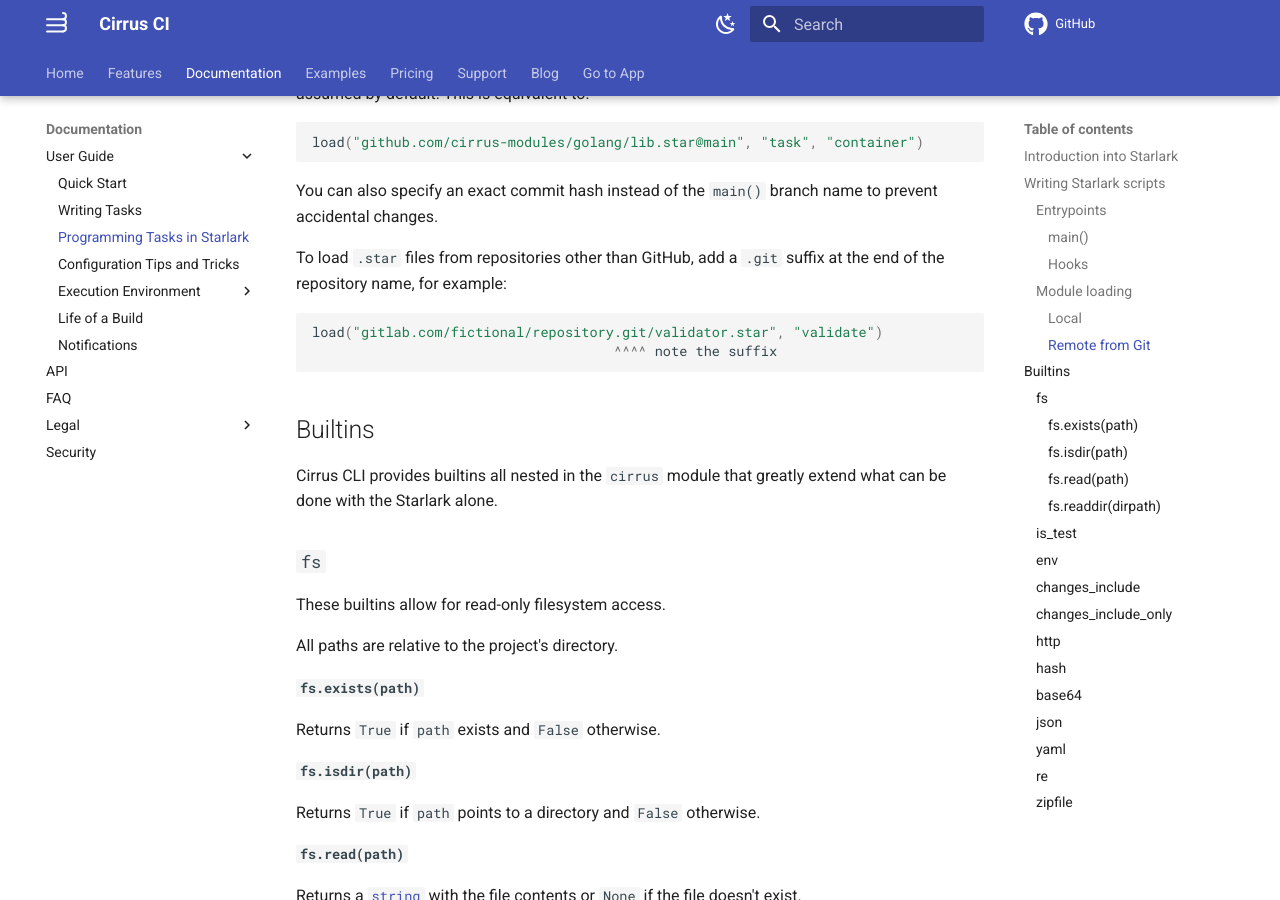
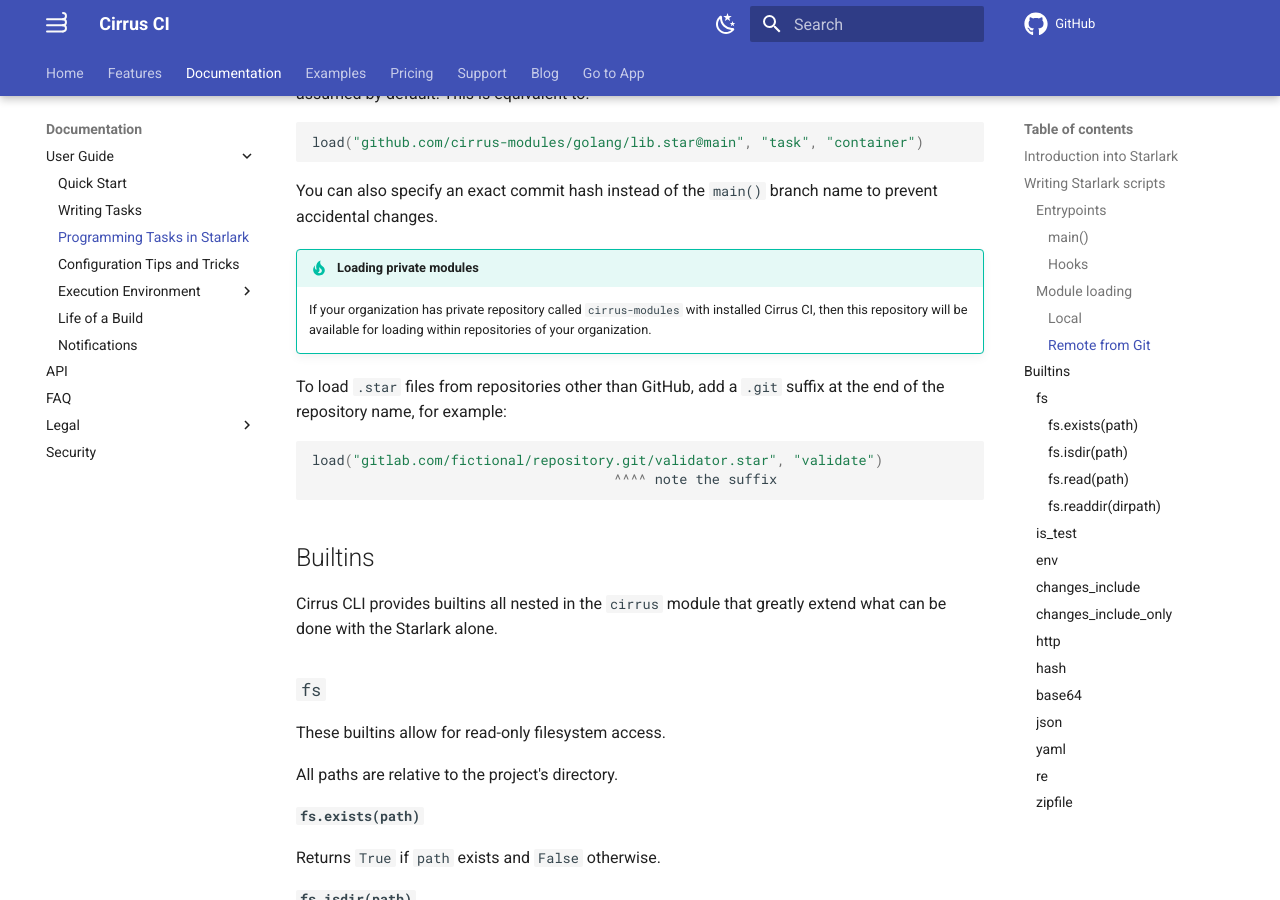
Before and after one commit to cirruslabs/cirrus-ci-docs, an MkDocs documentation site: the page built from docs/guide/programming-tasks.md, in a window 1280 px wide and 900 px high, scrolled down 4185 px. Built offline with MkDocs 1.6.1 and Material for MkDocs 9.7.7, drawn with Linux system fonts in a browser that asks for light colours; comment, search, counter and statistics services are not loaded.

Commit message:
Document loading of private modules (#944)

````diff
--- a/docs/guide/programming-tasks.md
+++ b/docs/guide/programming-tasks.md
@@ -167,6 +167,10 @@ load("github.com/cirrus-modules/golang/lib.star@main", "task", "container")
 ```
 
 You can also specify an exact commit hash instead of the `main()` branch name to prevent accidental changes.
+
+!!! tip "Loading private modules"
+    If your organization has private repository called `cirrus-modules` with installed Cirrus CI, then this repository
+    will be available for loading within repositories of your organization.
 
 To load `.star` files from repositories other than GitHub, add a `.git` suffix at the end of the repository name, for example:
 
````
